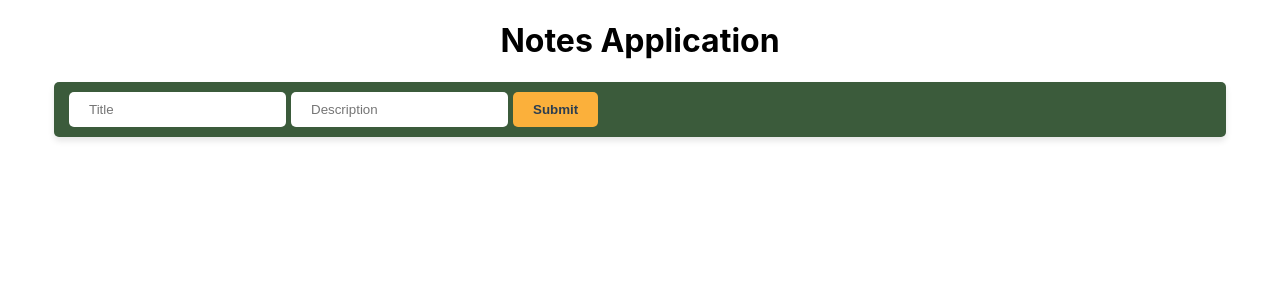
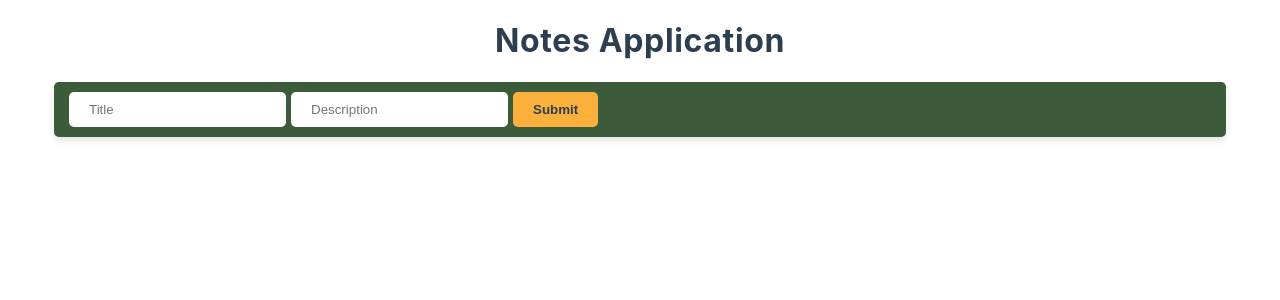
Before and after one commit to RobinsonLal/redux-notes-app, a React (Create React App) app: page / in a window 1280 px wide. Shown: the top 300 px of the page. Built offline with nearby package versions, Linux system fonts and the light colour scheme.

Commit message:
Added styling for the elements in App.js file

```diff
--- a/src/App.css
+++ b/src/App.css
@@ -1,38 +1,8 @@
-.App {
-  text-align: center;
+.appContainer{
+  margin-top: 10px;
 }
 
-.App-logo {
-  height: 40vmin;
-  pointer-events: none;
+h1{
+  color: #2C3E50;
+  letter-spacing: 0.02em;
 }
-
-@media (prefers-reduced-motion: no-preference) {
-  .App-logo {
-    animation: App-logo-spin infinite 20s linear;
-  }
-}
-
-.App-header {
-  background-color: #282c34;
-  min-height: 100vh;
-  display: flex;
-  flex-direction: column;
-  align-items: center;
-  justify-content: center;
-  font-size: calc(10px + 2vmin);
-  color: white;
-}
-
-.App-link {
-  color: #61dafb;
-}
-
-@keyframes App-logo-spin {
-  from {
-    transform: rotate(0deg);
-  }
-  to {
-    transform: rotate(360deg);
-  }
-}
```
